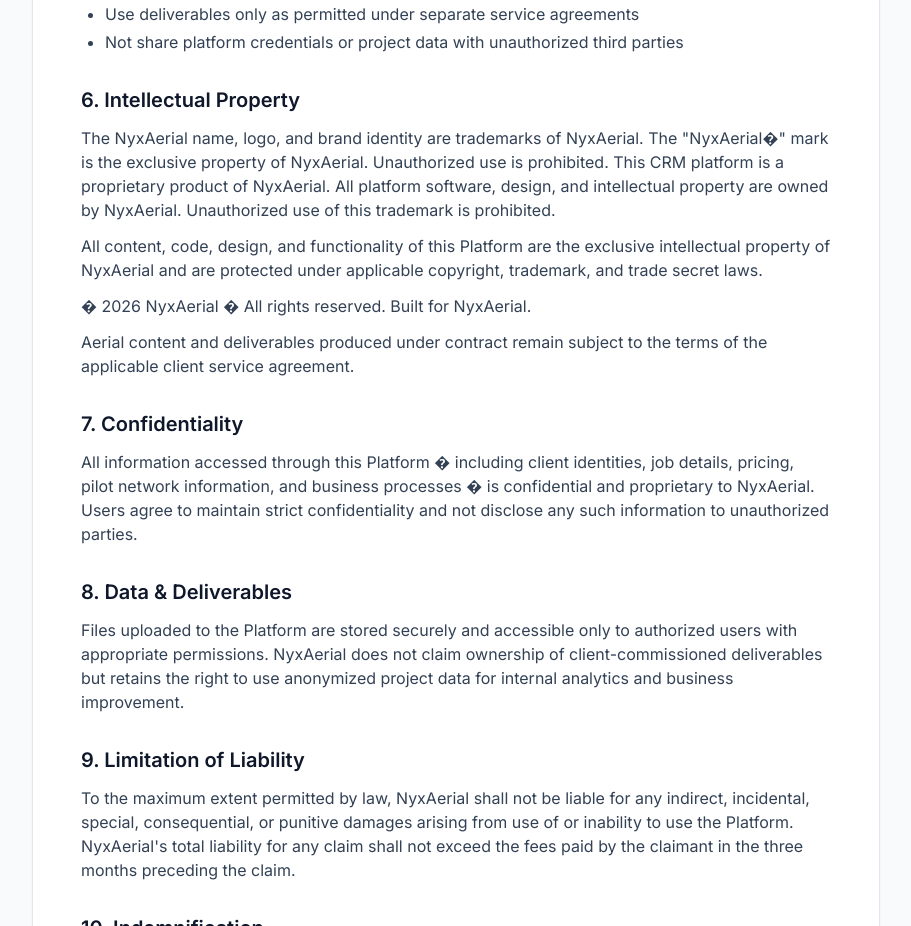
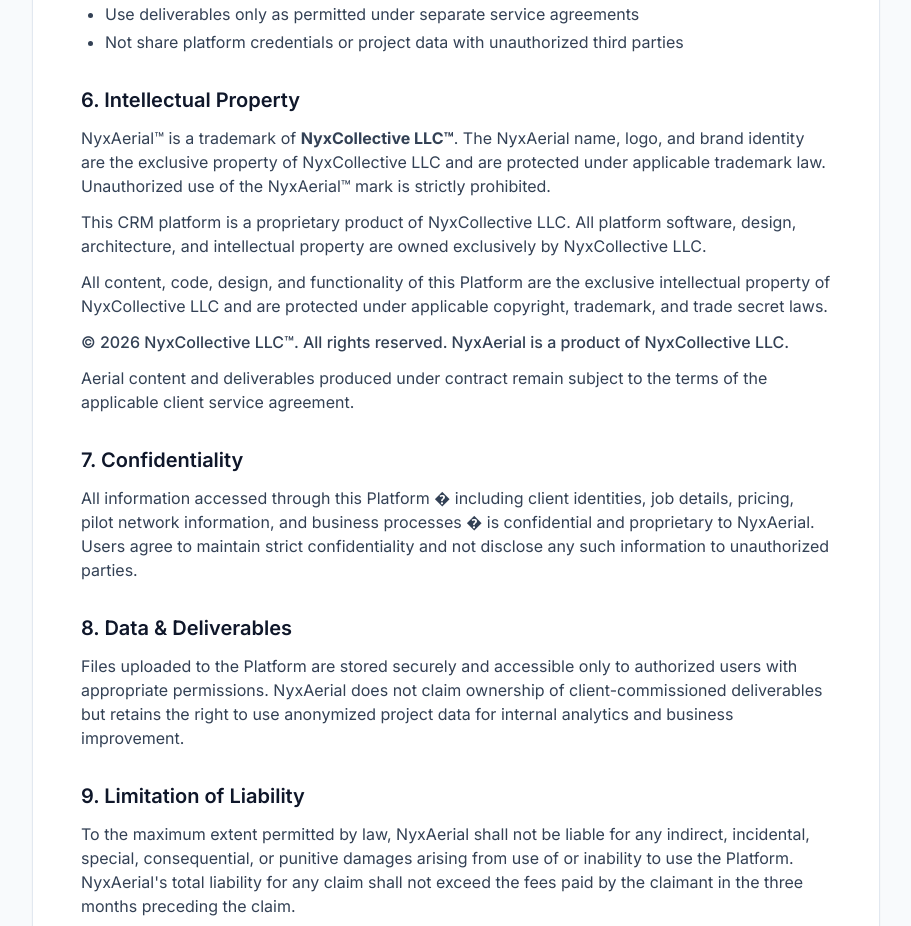
Before and after one commit to cmc-creator/DRONE-CRM, a Next.js app: page /terms in a window 1280 px wide. Shown: the part 1440-2366 px from the top of the page, without its empty margins (184-1095 px from the left). Built offline with nearby package versions, Linux system fonts and the light colour scheme.

Commit message:
legal: NyxAerial(tm) trademark of NyxCollective LLC(tm) - update all brand/copyright text

```diff
--- a/src/app/pricing/page.tsx
+++ b/src/app/pricing/page.tsx
@@ -353,7 +353,7 @@
         {/* Footer */}
         <div className="text-center border-t pt-8" style={{ borderColor: "rgba(0,212,255,0.08)" }}>
           <p className="text-xs" style={{ color: "rgba(0,212,255,0.3)" }}>
-            © 2026 NyxCollective LLC · NyxAerial is a product of NyxCollective LLC ·{" "}
+            © 2026 NyxCollective LLC™ · NyxAerial™ is a trademark of NyxCollective LLC ·{" "}
             <Link href="/privacy" className="hover:underline">Privacy</Link>
             {" · "}
             <Link href="/terms" className="hover:underline">Terms</Link>
--- a/src/app/terms/page.tsx
+++ b/src/app/terms/page.tsx
@@ -100,19 +100,21 @@
             <section>
               <h2 className="text-xl font-semibold text-slate-900 mb-3">6. Intellectual Property</h2>
               <p>
-                The NyxAerial name, logo, and brand identity are trademarks of NyxAerial.
-                The "NyxAerial�" mark is the exclusive property of NyxAerial. Unauthorized use
-                is prohibited. This CRM platform is a proprietary product of NyxAerial. All platform
-                software, design, and intellectual property are owned by NyxAerial. Unauthorized use
-                of this trademark is prohibited.
+                NyxAerial™ is a trademark of <strong>NyxCollective LLC™</strong>. The NyxAerial name,
+                logo, and brand identity are the exclusive property of NyxCollective LLC and are protected
+                under applicable trademark law. Unauthorized use of the NyxAerial™ mark is strictly prohibited.
+              </p>
+              <p className="mt-3">
+                This CRM platform is a proprietary product of NyxCollective LLC. All platform software,
+                design, architecture, and intellectual property are owned exclusively by NyxCollective LLC.
               </p>
               <p className="mt-3">
                 All content, code, design, and functionality of this Platform are the exclusive intellectual
-                property of NyxAerial and are protected under applicable copyright, trademark, and
+                property of NyxCollective LLC and are protected under applicable copyright, trademark, and
                 trade secret laws.
               </p>
-              <p className="mt-3">
-                � 2026 NyxAerial � All rights reserved. Built for NyxAerial.
+              <p className="mt-3 font-medium">
+                © 2026 NyxCollective LLC™. All rights reserved. NyxAerial is a product of NyxCollective LLC.
               </p>
               <p className="mt-3">
                 Aerial content and deliverables produced under contract remain subject to the terms of
--- a/src/components/layout/sidebar.tsx
+++ b/src/components/layout/sidebar.tsx
@@ -300,7 +300,7 @@
           Sign out
         </button>
         <p className="text-[9px] mt-2 px-2" style={{ color: "rgba(0,212,255,0.15)" }}>
-          © {BRAND.year} {BRAND.name} · A NyxCollective LLC Product
+          © {BRAND.year} {BRAND.name}™ · NyxCollective LLC™
         </p>
       </div>
     </aside>
--- a/src/lib/brand.ts
+++ b/src/lib/brand.ts
@@ -21,6 +21,10 @@
   tagline: process.env.NEXT_PUBLIC_ORG_TAGLINE ?? "Drone Operations Platform",
   /** Copyright year */
   year: "2026",
+  /** Legal entity — owner of the NyxAerial™ trademark */
+  legalEntity: "NyxCollective LLC",
+  /** Full copyright line */
+  copyright: "© 2026 NyxCollective LLC. All rights reserved.",
 } as const;
 
 /** Server-only — safe to use in API routes and email.ts */
```
Also changed, not shown: 1 other file (tests, documents, lock files or other folders).
